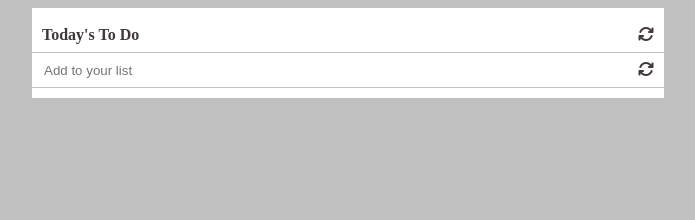
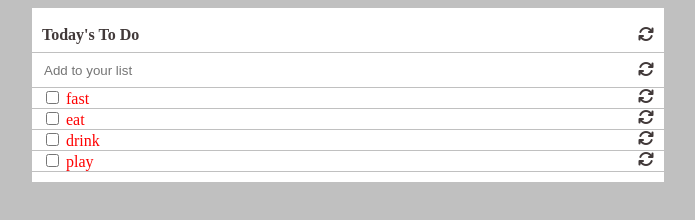
Before and after one commit to SajjadAhmad14/JS-ToDo, a website built with webpack: page src/index.html in a window 1280 px wide. Shown: the whole page, without its empty margins (292-987 px from the left). Built offline with nearby package versions, Linux system fonts and the light colour scheme.

Commit message:
Add list items to html list

```diff
--- a/src/index.html
+++ b/src/index.html
@@ -8,13 +8,13 @@
   </head>
   <body>
     <div class="todo">
-      <div class="todo-title">
-        <div>Today's To Do</div>
-        <div><i class="fa fa-refresh" aria-hidden="true"></i></div>
+      <div class="todo-title border">
+        <div class = "margins">Today's To Do</div>
+        <div class = "margins"><i class="fa fa-refresh" aria-hidden="true"></i></div>
       </div>
-      <div class="todo-input">
-        <div><input type = "text" name = "todo-description" id = "description" placeholder="Add to your list"></div>
-        <div><i class="fa fa-refresh" aria-hidden="true"></i></div>
+      <div class="todo-input border">
+        <div class = "margins"><input type = "text" name = "todo-description" id = "description" placeholder="Add to your list"></div>
+        <div class = "margins"><i class="fa fa-refresh" aria-hidden="true"></i></div>
       </div>
       <div>
     </div>
--- a/src/index.js
+++ b/src/index.js
@@ -25,6 +25,28 @@ const list = [
 
 const populateList = () => {
   const itemsList = document.querySelector(".todo");
-};
+  const listContainer = document.createElement("div");
+  listContainer.classList.add("list-container");
+  list.sort((a, b) => {
+    return a.index - b.index
+  })
+  list.map(item => {
+    const listItem = document.createElement("div");
+    listItem.classList.add("item")
+    listItem.classList.add("border");
+    // itemsList.classList.add("margins");
+    listItem.innerHTML = `
+    <div class = "margins">
+    <input type = "checkbox">
+    ${item.description}
+    </div>
+    <div class = "margins">
+    <i class="fa fa-refresh" aria-hidden="true"></i>
+    </div>
+    `
+    listContainer.appendChild(listItem)
+  })
 
+  itemsList.appendChild(listContainer)
+}
 populateList();
--- a/src/style.css
+++ b/src/style.css
@@ -9,10 +9,14 @@ body {
   padding: 10px 0;
 }
 
+.border {
+  border-bottom: 1px solid silver;
+
+}
+
 .todo-title {
   display: flex;
   justify-content: space-between;
-  border-bottom: 1px solid silver;
   padding: 8px 0;
   font-size: 16px;
   font-weight: bold;
@@ -21,11 +25,10 @@ body {
 .todo-input {
   display: flex;
   justify-content: space-between;
-  border-bottom: 1px solid silver;
   padding: 8px 0;
 }
 
-.todo-title div,  .todo-input div{
+.margins{
   margin-right: 10px;
   margin-left: 10px;
 }
@@ -38,3 +41,9 @@ body {
   border: none;
   outline: none;
 }
+
+.item {
+  color: red;
+  display: flex;
+  justify-content: space-between;
+}
```
